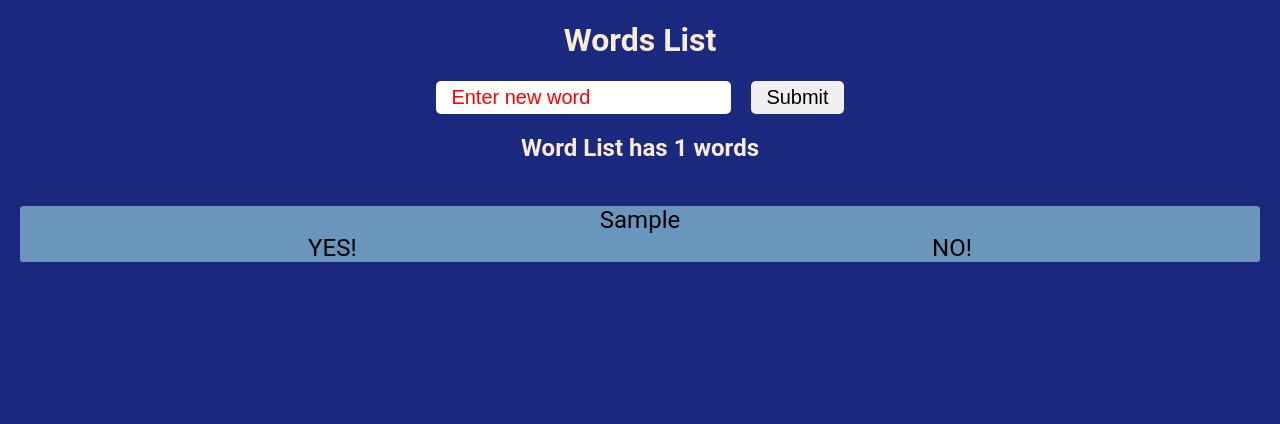
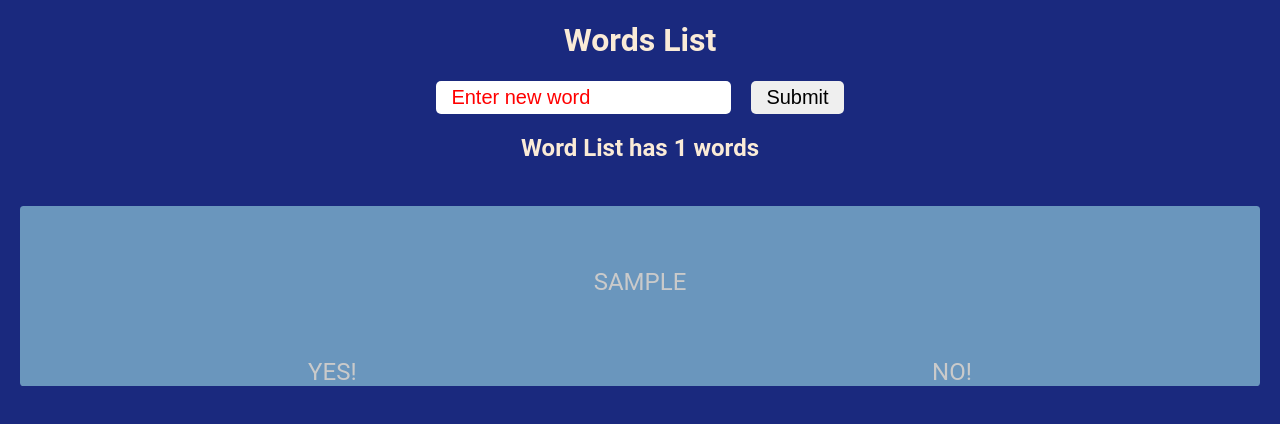
Before and after one commit to nobugsatcoding/08-react-words-app, a React (Create React App) app: page / in a window 1280 px wide. Both pictures are taken after typing "Sample" into the empty fields and a click on the button "Submit". Shown: the top 424 px of the page. Built offline with nearby package versions, Linux system fonts and the light colour scheme.

Commit message:
css styles

```diff
--- a/src/components/Words/Word.js
+++ b/src/components/Words/Word.js
@@ -16,8 +16,7 @@ function Word({ word }) {
 
   return (
     <div className={styles.word}>
-      <div className={styles.wordText}>
-        {word.text}
+      <div className={styles.wordText}>{word.text}</div>
       <div className={styles.iconContainer}>
         <div>
           {likeText ? (
@@ -41,7 +40,6 @@ function Word({ word }) {
         </div>
       </div>
     </div>
-    </div>
   );
 }
 
--- a/src/components/Words/Word.module.css
+++ b/src/components/Words/Word.module.css
@@ -1,21 +1,36 @@
 .word {
   font-size: 1.5em;
   background: #6a96bd;
-  color: black;
+  color: #cacaca;
   margin: 1em 0.35em;
   border-radius: 0.15em;
+
+}
+
+.wordText{
+  text-transform: uppercase;
+  padding: 5% 0;
 }
 
 .iconContainer {
   display: flex;
   justify-content: space-around;
   cursor: pointer;
+  transition: 0.3s ease-in-out;
 }
 
+.iconContainer:hover {
+  letter-spacing: 5px;
+}
 .likeDislike {
-  padding: 3%;
+  padding: 25%;
   font-size: 1.25em;
   color: #ffffff;
   border-radius: 25%;
   cursor: pointer;
+  border: 1px solid #000;
 }
+
+.wordTextLike {
+
+}
```
Lines whose indentation alone changed are shown as unchanged.
